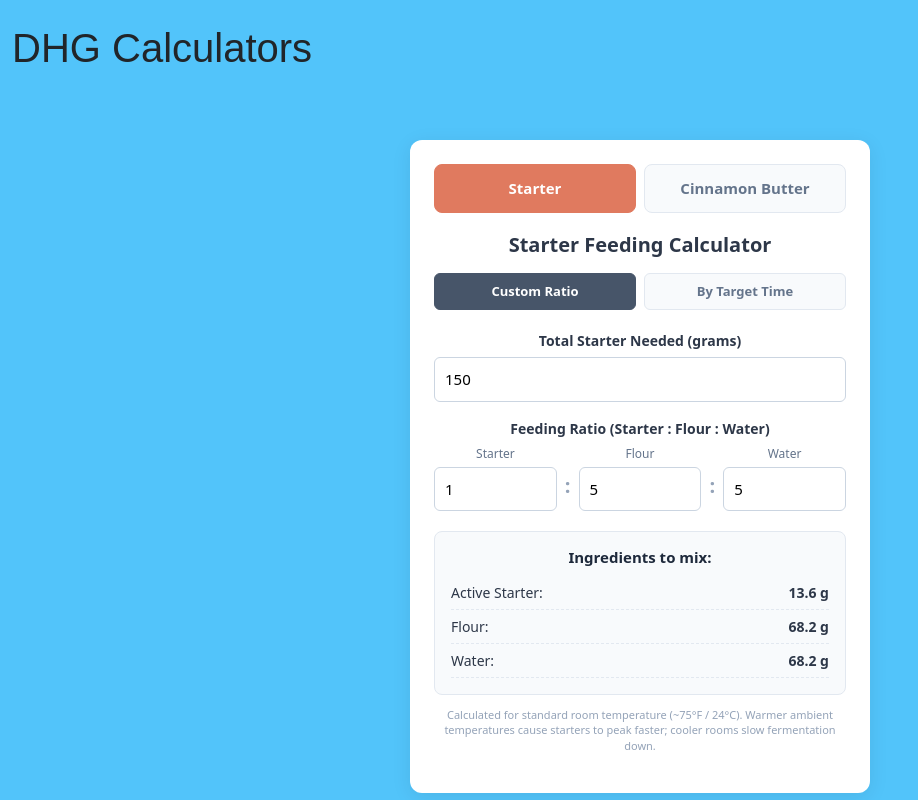
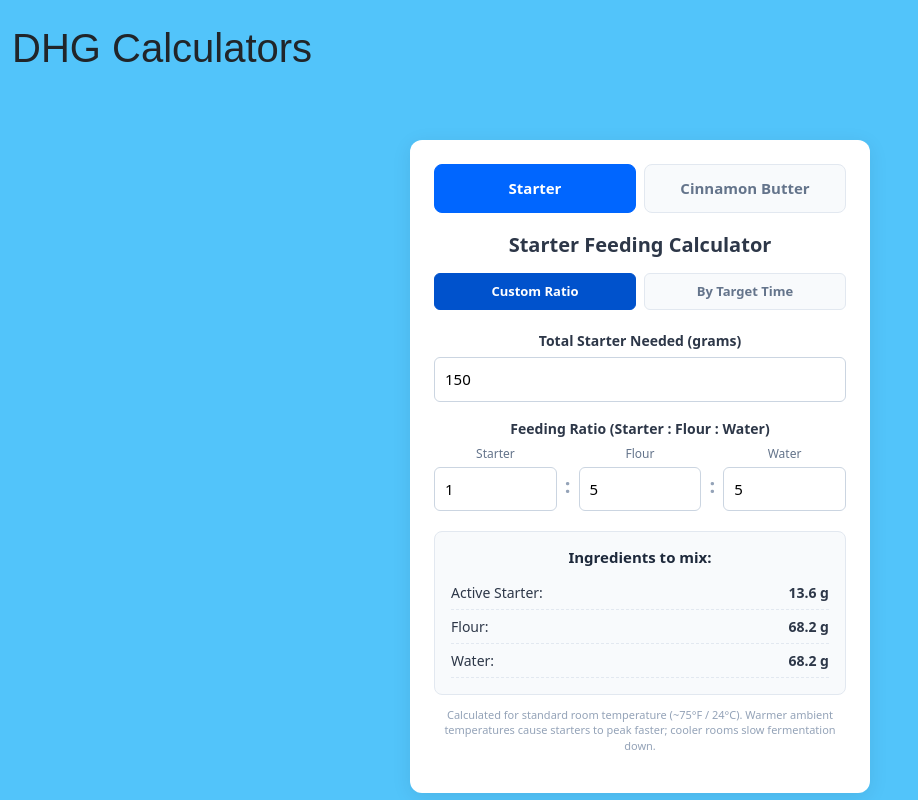
Before and after one commit to dylandotanthony/dylans-homomade-bakery, a React (Vite) app: page /calculator in a window 1280 px wide. Shown: the top 800 px of the page, without its empty margins (0-918 px from the left). Built offline with nearby package versions, Linux system fonts and the light colour scheme; a web font is replaced by a local one.

Commit message:
Update SourdoughStarterCalculator.jsx

```diff
--- a/src/SourdoughStarterCalculator.jsx
+++ b/src/SourdoughStarterCalculator.jsx
@@ -173,7 +173,7 @@ export default function SourdoughStarterCalculator() {
 
             <div style={styles.fieldGroup}>
               <label style={styles.label}>
-                Target Butter Amount (grams)
+                Butter Amount (grams)
                 <input
                   type="number"
                   min="0"
@@ -264,9 +264,9 @@ const styles = {
     color: '#64748b',
     transition: 'all 0.2s',
   },
-  activeTab: {
-    background: '#e07a5f',
-    borderColor: '#e07a5f',
+ activeTab: {
+    background: '#0066FF',  // <-- Your electric blue!
+    borderColor: '#0066FF',
     color: '#ffffff',
   },
   subTabBtn: {
@@ -282,8 +282,8 @@ const styles = {
     transition: 'all 0.2s',
   },
   activeSubTab: {
-    background: '#475569',
-    borderColor: '#475569',
+    background: '#0052CC',  // <-- A slightly deeper electric blue for the smaller sub-tabs
+    borderColor: '#0052CC',
     color: '#ffffff',
   },
   fieldGroup: {
```
